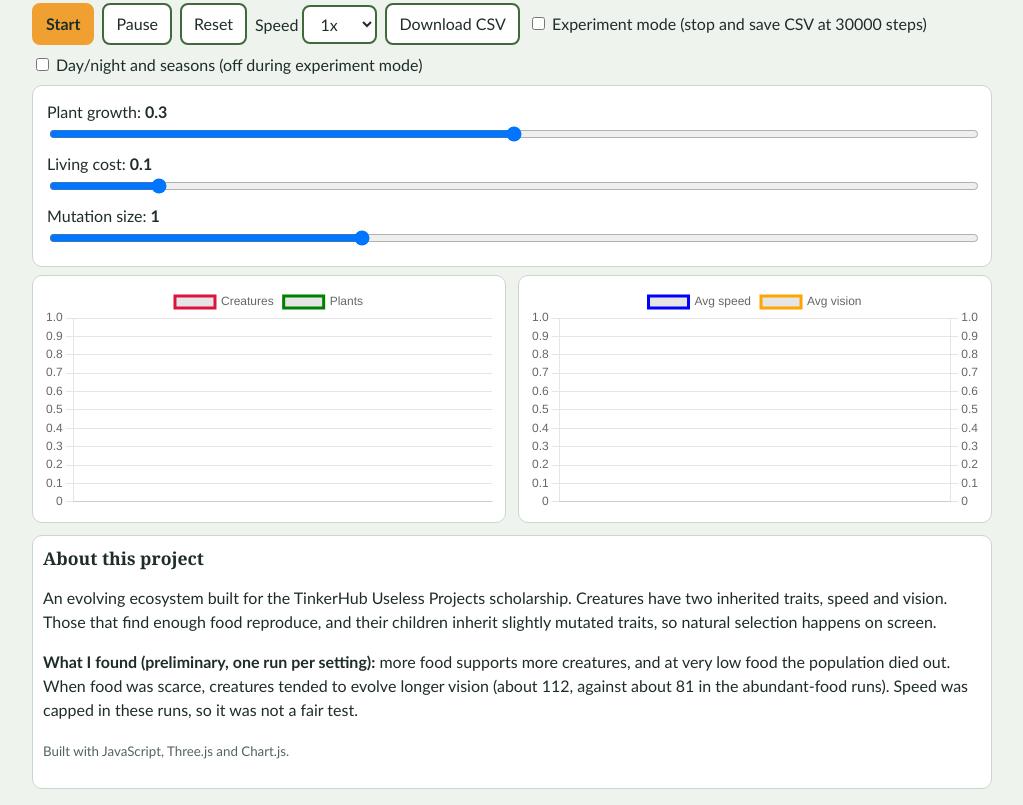
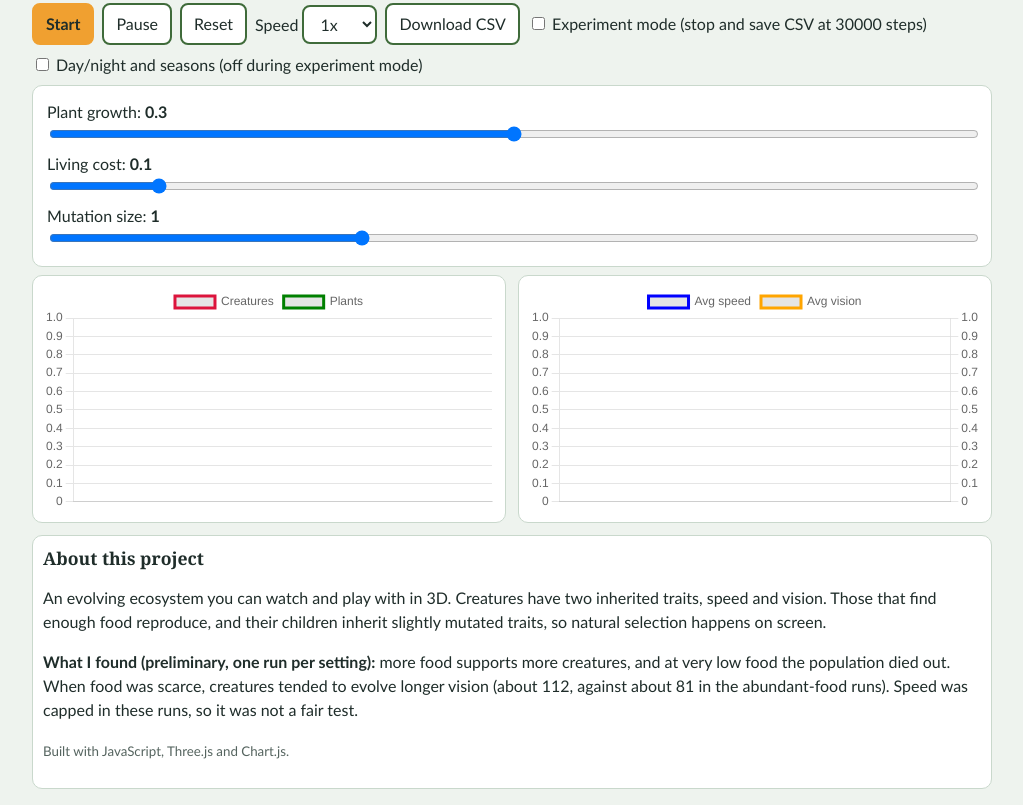
Before and after one commit to fathimarashap/ecosystem, a plain HTML site: page index.html in a window 1280 px wide. Shown: the part 868-1673 px from the top of the page, without its empty margins (128-1151 px from the left). Drawn offline with Linux system fonts and the light colour scheme; animation ran at ten frames a second.

Commit message:
Update index.html

```diff
--- a/index.html
+++ b/index.html
@@ -55,7 +55,7 @@ small{color:#55645f}
 </div>
 <div class="card" style="margin-top:12px">
   <h3 style="margin:0 0 6px;font:700 1.1rem Georgia,serif">About this project</h3>
-  <p>An evolving ecosystem built for the TinkerHub Useless Projects scholarship. Creatures have two inherited traits, speed and vision. Those that find enough food reproduce, and their children inherit slightly mutated traits, so natural selection happens on screen.</p>
+  <p>An evolving ecosystem you can watch and play with in 3D. Creatures have two inherited traits, speed and vision. Those that find enough food reproduce, and their children inherit slightly mutated traits, so natural selection happens on screen.</p>
   <p><b>What I found (preliminary, one run per setting):</b> more food supports more creatures, and at very low food the population died out. When food was scarce, creatures tended to evolve longer vision (about 112, against about 81 in the abundant-food runs). Speed was capped in these runs, so it was not a fair test.</p>
   <p><small>Built with JavaScript, Three.js and Chart.js.</small></p>
 </div>
```
